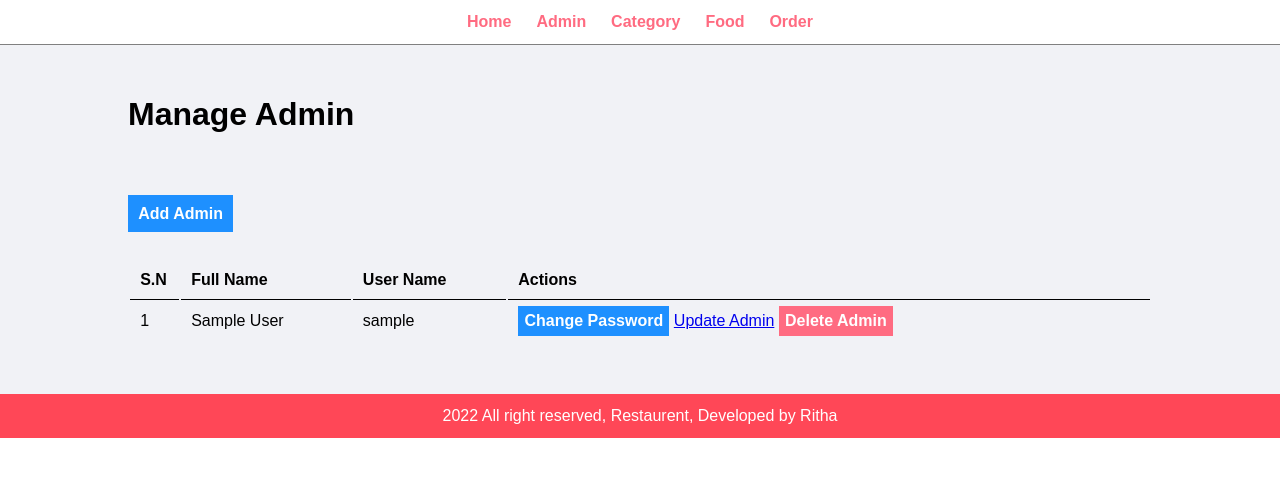
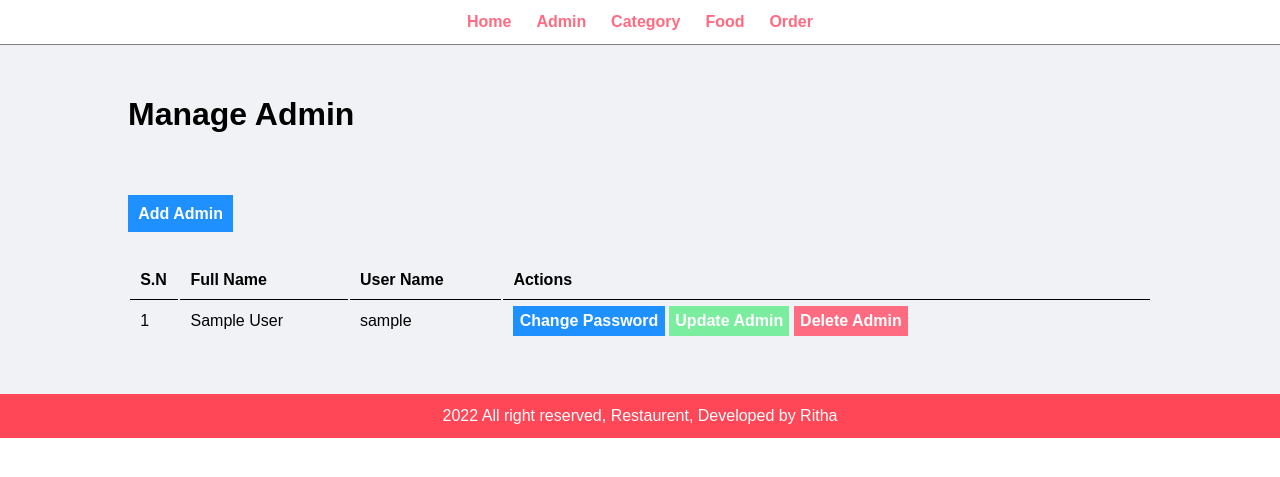
Before and after one commit to rithaven/www.Resto.com, a PHP site: page /resto/admin/manage-admin.php in a window 1280 px wide. Shown: the top 477 px of the page. Run offline with PHP 8.4, Linux system fonts and the light colour scheme; tables that the repository leaves empty or names only in its code hold one stand-in row (values such as "Sample post").

```diff
--- a/admin/manage-admin.php
+++ b/admin/manage-admin.php
@@ -70,7 +70,7 @@
                                     <td><?php echo $username;?></td>
                                     <td>
                                         <a href="<?php echo SITEURL;?>admin/update-password.php?id=<?php echo $id; ?>" class="btn-primary">Change Password</a>
-                                        <a href="<?php echo SITEURL;?>admin/update-admin.php?id=<?php echo $id; ?>" class="btn-info">Update Admin</a>
+                                        <a href="<?php echo SITEURL;?>admin/update-admin.php?id=<?php echo $id; ?>" class="btn-secondary">Update Admin</a>
                                         <a href="<?php echo SITEURL;?>admin/delete-admin.php?id=<?php echo $id; ?>" class="btn-danger">Delete Admin</a>
                                     </td>
                                 </tr>
--- a/css/admin.css
+++ b/css/admin.css
@@ -41,14 +41,14 @@ table tr td{
     background-color: #3742fa ;
 }
 .btn-secondary{
-    background-color: #1eff7c;
+    background-color: #7bed9f;
     padding: 1%;
     color: white;
     text-decoration: none;
     font-weight: bold;
 }
 .btn-secondary:hover{
-    background-color: #2ed5cd ;
+    background-color: #3742fa ;
 }
 .btn-danger{
     background-color:#ff6b81;
```
